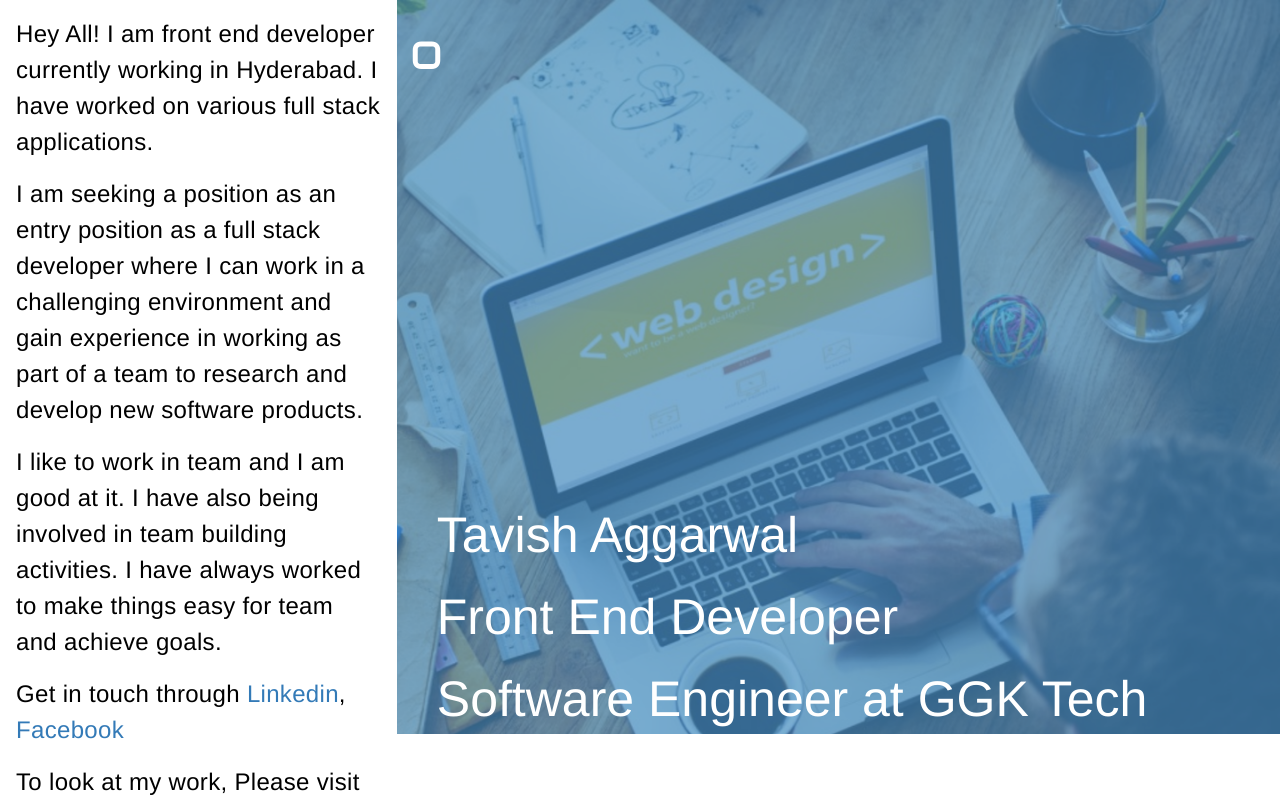
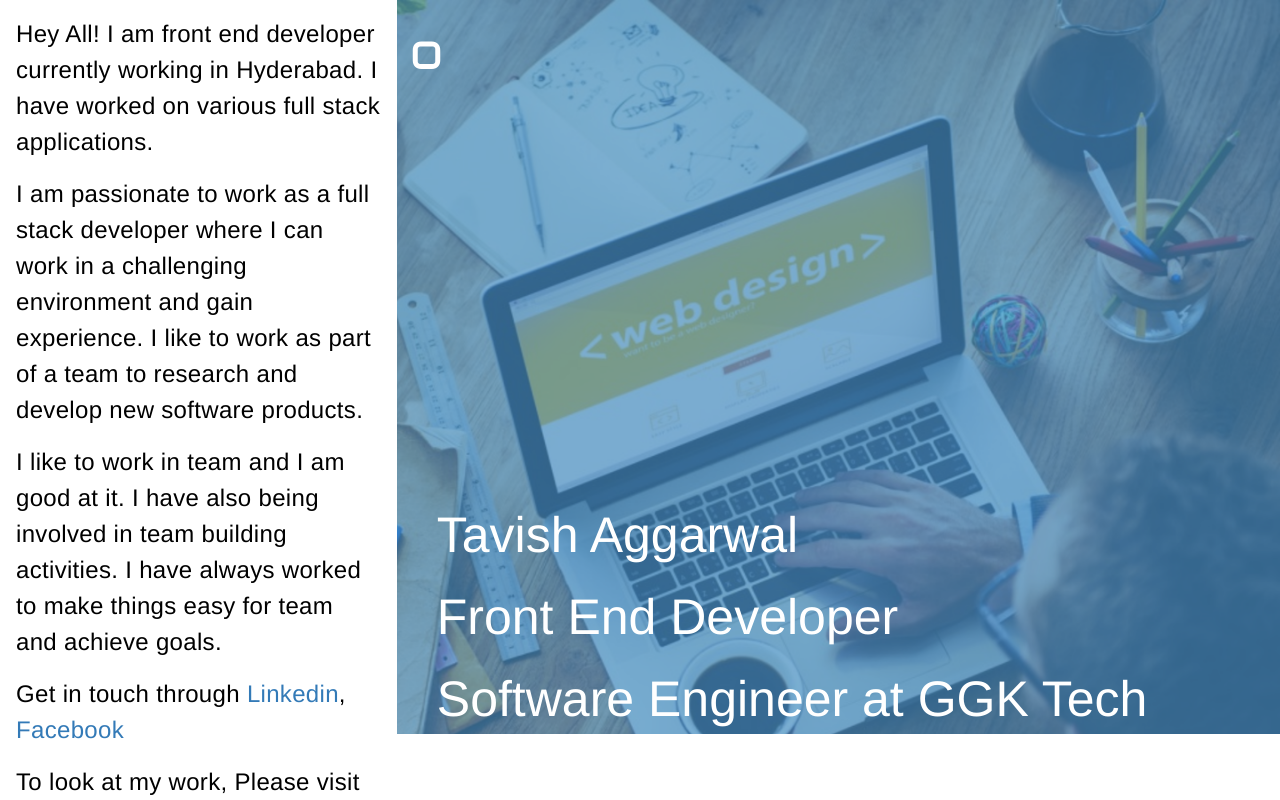
Before and after one commit to tavishaggarwal/Profiler, an Angular app in the folder MyProfile/: page /Home in a window 1280 px wide. Built offline with nearby package versions, Linux system fonts and the light colour scheme.

Commit message:
Updated contact us pge

```diff
--- a/MyProfile/src/app/app-routing.module.ts
+++ b/MyProfile/src/app/app-routing.module.ts
@@ -4,12 +4,14 @@ import {AboutUsComponent} from './about-us/about-us.component';
 import {HomeComponent} from './home/home.component';
 import {CertificationComponent} from './certification/certification.component';
 import {ContactComponent} from './contact/contact.component';
+import {JourneyComponent} from './journey/journey.component';
 
 const routes: Routes = [
  {path: 'Home', component: HomeComponent},
   {path: 'About', component: AboutUsComponent},
   {path: 'Certification', component: CertificationComponent},
   {path: 'Contact', component: ContactComponent},
+  {path: 'Journey', component: JourneyComponent},
   { path: '**', pathMatch: 'full', redirectTo: 'Home' }
 ];
 
--- a/MyProfile/src/app/app.component.html
+++ b/MyProfile/src/app/app.component.html
@@ -10,7 +10,7 @@
             <li (click) = "adjustWidth()"><a [routerLink] ="['/']">Home</a></li>
             <li><a [routerLink] ="['/About']">About</a></li>
             <li (click) = "adjustWidth()"><a [routerLink] ="['/Certification']">Certification</a></li>
-            <li (click) = "adjustWidth()"><a [routerLink] ="['/']">Journey</a></li>
+            <li (click) = "adjustWidth()"><a [routerLink] ="['/Journey']">Journey</a></li>
             <li (click) = "adjustWidth()"><a href="https://tavishaggarwal.wixsite.com/techplanet" target= "_blank">Blogs</a></li>
             <li (click) = "adjustWidth()"><a [routerLink] ="['/Contact']">Contact Me</a></li>
         </ul>
--- a/MyProfile/src/app/app.module.ts
+++ b/MyProfile/src/app/app.module.ts
@@ -8,6 +8,7 @@ import { AboutUsComponent } from './about-us/about-us.component';
 import { FormsModule } from '@angular/forms';
 import { CertificationComponent } from './certification/certification.component';
 import { ContactComponent } from './contact/contact.component';
+import { JourneyComponent } from './journey/journey.component';
 
 @NgModule({
   declarations: [
@@ -15,7 +16,8 @@ import { ContactComponent } from './contact/contact.component';
     AboutUsComponent,
     HomeComponent,
     CertificationComponent,
-    ContactComponent
+    ContactComponent,
+    JourneyComponent
   ],
   imports: [
     BrowserModule,
--- /dev/null
+++ b/MyProfile/src/app/journey/journey.component.html
@@ -0,0 +1,3 @@
+<p>
+  journey works!
+</p>
--- /dev/null
+++ b/MyProfile/src/app/journey/journey.component.ts
@@ -0,0 +1,16 @@
+import { Component, OnInit } from '@angular/core';
+
+@Component({
+  selector: 'profile-journey',
+  templateUrl: './journey.component.html',
+  styleUrls: ['./journey.component.scss']
+})
+export class JourneyComponent implements OnInit {
+
+  constructor() { }
+
+  ngOnInit() {
+     // Toggling background image on moving to About page
+     $('body').removeClass('backgroundImage').addClass('backgroundStyle');
+  }
+}
--- a/MyProfile/src/index.html
+++ b/MyProfile/src/index.html
@@ -18,8 +18,8 @@
     </p>
 
     <p class="fadeInUp animated align">
-      I am seeking a position as an entry position as a full stack developer where I
-      can work in a challenging environment and gain experience in working as part of a
+      I am passionate to work as a full stack developer where I
+      can work in a challenging environment and gain experience. I like to work as part of a
       team to research and develop new software products.
     </p>
 
```
Also changed, not shown: MyProfile/package.json (+6 -3 lines), MyProfile/src/app/journey/journey.component.scss (added), 2 other files (tests, documents, lock files or other folders).
